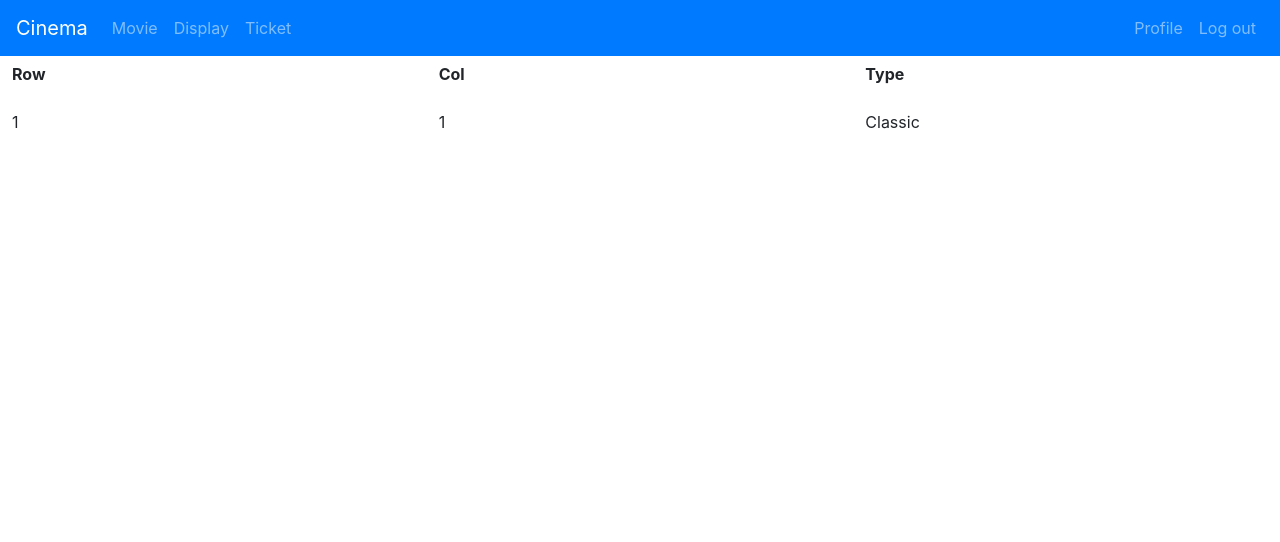
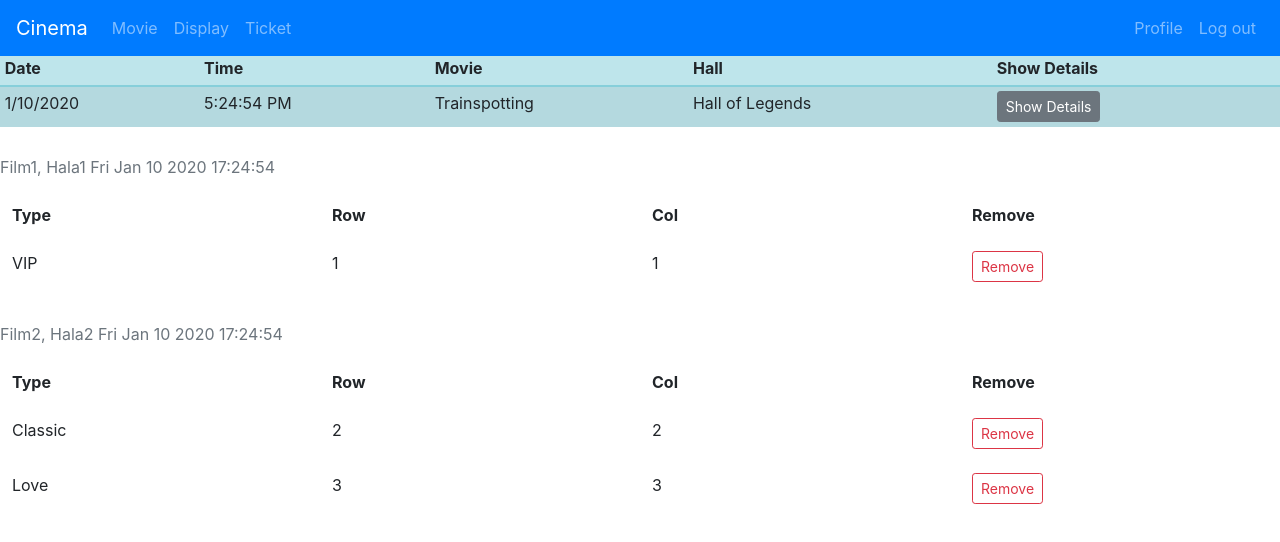
Before and after one commit to petardjokic/cinema_dashboard, a Vue app: page / in a window 1280 px wide. Shown: the top 542 px of the page. Built offline with nearby package versions, Linux system fonts and the light colour scheme.

Commit message:
Cart komponenta

```diff
--- a/src/App.vue
+++ b/src/App.vue
@@ -2,6 +2,7 @@
 <div id="app">
     <Menu />
     <div class="content">
+        <DisplaySearch :displays=display />
         <Cart />
     </div>
 </div>
@@ -9,12 +10,14 @@
 
 <script>
 import Menu from './components/Menu.vue'
+import DisplaySearch from './components/DisplaySearch.vue'
 import Cart from './components/Cart.vue'
 
 export default {
     name: 'app',
     components: {
         Menu,
+        DisplaySearch,
         Cart
     },
     data(){
--- a/src/components/Cart.vue
+++ b/src/components/Cart.vue
@@ -1,8 +1,15 @@
 <template>
 <div class="cart">
-<div>
-    <b-table fixed borderless :items="items"></b-table>
-</div>
+    <div v-for="display in items" :key="display.id">
+        <b-table fixed borderless :fields=fields :items="display.seats" caption-top>
+            <template v-slot:table-caption>{{display.movie}}, {{display.hall}} {{display.date}}</template>
+            <template v-slot:cell(remove)="row">
+                <b-button variant="outline-danger" size="sm" @click="removeFromCart(row.item.id, display.id)" class="mr-2">
+                    Remove
+                </b-button>
+            </template>
+        </b-table>
+    </div>
 </div>
 </template>
 
@@ -10,28 +17,85 @@
 export default {
     data() {
         return {
-            cart: {
-                movie: "Film1",
-                date: "22.2.2019",
+            fields: ["type", "row", "col", "remove"],
+            cart: [{
+                display: {
+                    id: 1,
+                    movie: {
+                        name: 'Film1'
+                    },
+                    hall: {
+                        name: 'Hala1'
+                    },
+                    date: new Date()
+                },
                 seats: [{
-                    id: 1,
+                    id: 3,
                     type: {
-                        id: 1,
-                        name: "Classic"
+                        name: 'VIP'
                     },
                     row: 1,
                     col: 1
                 }]
-            }
+            }, {
+                display: {
+                    id: 2,
+                    movie: {
+                        name: 'Film2'
+                    },
+                    hall: {
+                        name: 'Hala2'
+                    },
+                    date: new Date()
+                },
+                seats: [{
+                        id: 1,
+                        type: {
+                            name: 'Classic'
+                        },
+                        row: 2,
+                        col: 2
+                    },
+                    {
+                        id: 2,
+                        type: {
+                            name: 'Love'
+                        },
+                        row: 3,
+                        col: 3
+                    }
+                ]
+            }]
         }
     },
     computed: {
         items() {
-            var mapped = []
-            this.cart.seats.forEach(seat => {
-                mapped.push({row :seat.row, col: seat.col, type: seat.type.name})
-            })
-            return mapped
+            var mappedDisplays = []
+            this.cart.forEach(event => {
+                var seatsS = event.seats.map(seat => {
+                    let obj = {}
+                    obj.id = seat.id
+                    obj.type = seat.type.name
+                    obj.row = seat.row
+                    obj.col = seat.col
+                    return obj
+                })
+                mappedDisplays.push({
+                    id: event.display.id,
+                    movie: event.display.movie.name,
+                    hall: event.display.hall.name,
+                    date: event.display.date.toString().split('GMT')[0],
+                    seats: seatsS
+                })
+            });
+            return mappedDisplays
+        }
+    },
+    methods: {
+        removeFromCart(seatId, displayId) {
+            const event = this.cart.find(event => event.display.id === displayId)
+            event.seats = event.seats.filter(seat => seat.id !== seatId)
+            this.cart = this.cart.filter(event => event.seats.length > 0)
         }
     }
 }
--- a/src/store/store.js
+++ b/src/store/store.js
@@ -5,6 +5,7 @@ Vue.use(Vuex)
 
 export const store = new Vuex.Store({
     state: {
-
+        cart: Array,
+        displays: Array
     }
 })
```
